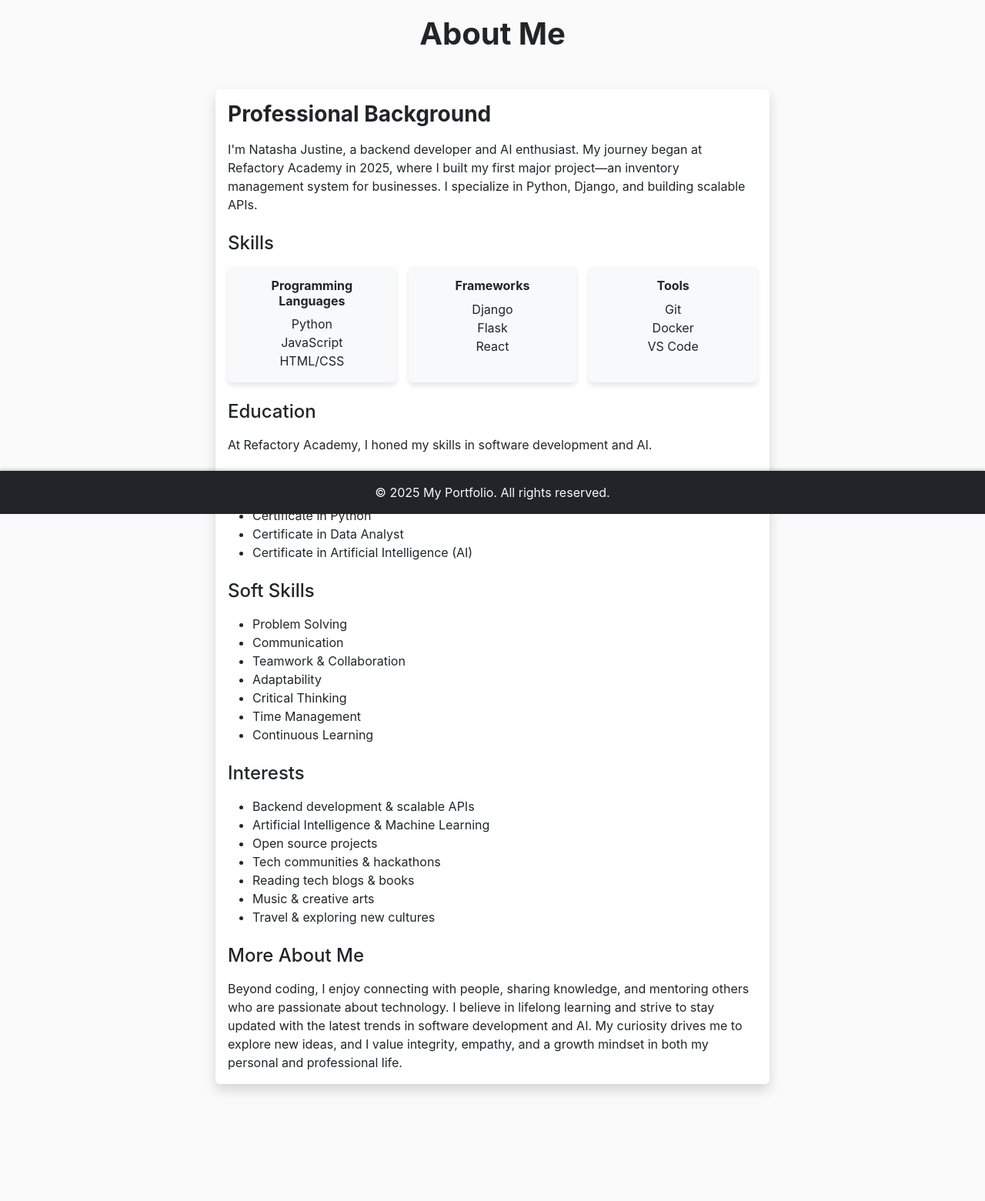
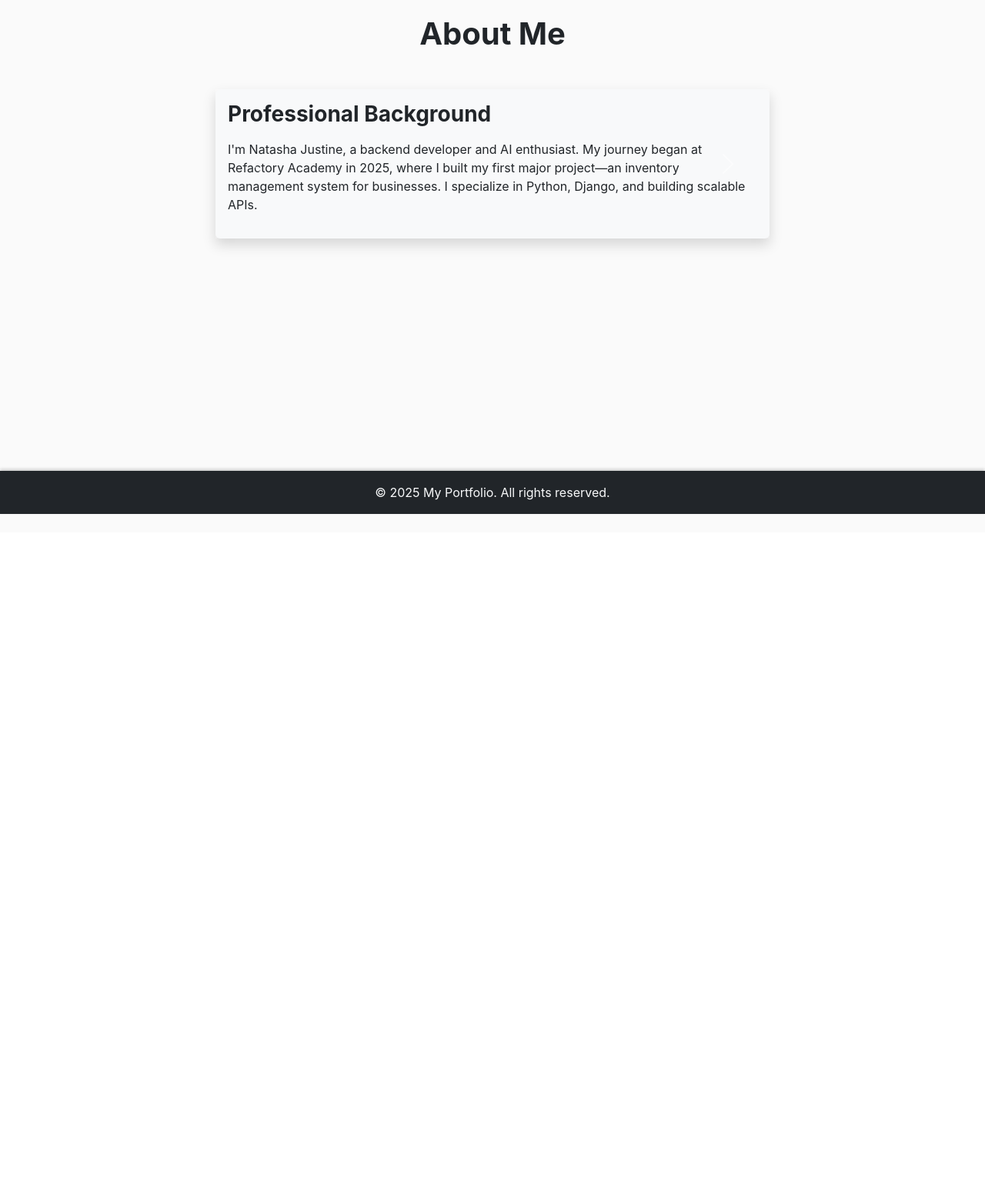
Before and after one commit to natasha709/portfolio, a Python web app: template templates/about.html in a window 1280 px wide. Shown: the part 132-1693 px from the top of the page at 77% size. After the commit the page ends 800 px from the top, so only its background shows below. Run offline with Jinja, Linux system fonts and the light colour scheme; the template is opened without the code that fills it, so the values that code supplies are empty; some libraries are stand-ins or nearby versions.

Commit message:
edited about me file

```diff
--- a/templates/about.html
+++ b/templates/about.html
@@ -7,59 +7,47 @@
     <h1 class="fw-bold mb-5 text-center">About Me</h1>
     <div class="row justify-content-center">
         <div class="col-md-8">
-            <div class="card border-0 shadow mb-4">
+            <div id="aboutCarousel" class="carousel slide shadow mb-4" data-bs-ride="carousel" data-bs-interval="2000">
+                <div class="carousel-inner">
+                    <div class="carousel-item active">
+                        <div class="card border-0 bg-light h-100">
                             <div class="card-body">
                                 <h3 class="card-title fw-bold mb-3">Professional Background</h3>
-                    <p class="mb-3">I'm Natasha Justine, a backend developer and AI enthusiast. My journey began at Refactory Academy in 2025, where I built my first major project—an inventory management system for businesses. I specialize in Python, Django, and building scalable APIs.</p>
-                    <h4 class="mt-4 mb-3">Skills</h4>
-                    <div class="row g-3">
-                        <div class="col-md-4">
+                                <p>I'm Natasha Justine, a backend developer and AI enthusiast. My journey began at Refactory Academy in 2025, where I built my first major project—an inventory management system for businesses. I specialize in Python, Django, and building scalable APIs.</p>
+                            </div>
+                        </div>
+                    </div>
+                    <div class="carousel-item">
                         <div class="card border-0 bg-light h-100">
-                                <div class="card-body text-center">
-                                    <h6 class="fw-bold">Programming Languages</h6>
-                                    <ul class="list-unstyled mb-0">
-                                        <li>Python</li>
-                                        <li>JavaScript</li>
-                                        <li>HTML/CSS</li>
+                            <div class="card-body">
+                                <h4 class="fw-bold mb-3">Skills</h4>
+                                <ul>
+                                    <li>Python, JavaScript, HTML/CSS</li>
+                                    <li>Django, Flask, React</li>
+                                    <li>Git, Docker, VS Code</li>
                                 </ul>
                             </div>
                         </div>
                     </div>
-                        <div class="col-md-4">
+                    <div class="carousel-item">
                         <div class="card border-0 bg-light h-100">
-                                <div class="card-body text-center">
-                                    <h6 class="fw-bold">Frameworks</h6>
-                                    <ul class="list-unstyled mb-0">
-                                        <li>Django</li>
-                                        <li>Flask</li>
-                                        <li>React</li>
+                            <div class="card-body">
+                                <h4 class="fw-bold mb-3">Education</h4>
+                                <p>At Refactory Academy, I honed my skills in software development and AI.</p>
+                                <h4 class="fw-bold mb-3">Certifications</h4>
+                                <ul>
+                                    <li>Certificate in Python</li>
+                                    <li>Certificate in Data Analyst</li>
+                                    <li>Certificate in Artificial Intelligence (AI)</li>
                                 </ul>
                             </div>
                         </div>
                     </div>
-                        <div class="col-md-4">
+                    <div class="carousel-item">
                         <div class="card border-0 bg-light h-100">
-                                <div class="card-body text-center">
-                                    <h6 class="fw-bold">Tools</h6>
-                                    <ul class="list-unstyled mb-0">
-                                        <li>Git</li>
-                                        <li>Docker</li>
-                                        <li>VS Code</li>
-                                    </ul>
-                                </div>
-                            </div>
-                        </div>
-                    </div>
-                    <h4 class="mt-4 mb-3">Education</h4>
-                    <p class="mb-3">At Refactory Academy, I honed my skills in software development and AI.</p>
-                    <h4 class="mt-4 mb-3">Certifications</h4>
-                    <ul class="mb-3">
-                        <li>Certificate in Python</li>
-                        <li>Certificate in Data Analyst</li>
-                        <li>Certificate in Artificial Intelligence (AI)</li>
-                    </ul>
-                    <h4 class="mt-4 mb-3">Soft Skills</h4>
-                    <ul class="mb-3">
+                            <div class="card-body">
+                                <h4 class="fw-bold mb-3">Soft Skills</h4>
+                                <ul>
                                     <li>Problem Solving</li>
                                     <li>Communication</li>
                                     <li>Teamwork & Collaboration</li>
@@ -68,8 +56,14 @@
                                     <li>Time Management</li>
                                     <li>Continuous Learning</li>
                                 </ul>
-                    <h4 class="mt-4 mb-3">Interests</h4>
-                    <ul class="mb-3">
+                            </div>
+                        </div>
+                    </div>
+                    <div class="carousel-item">
+                        <div class="card border-0 bg-light h-100">
+                            <div class="card-body">
+                                <h4 class="fw-bold mb-3">Interests</h4>
+                                <ul>
                                     <li>Backend development & scalable APIs</li>
                                     <li>Artificial Intelligence & Machine Learning</li>
                                     <li>Open source projects</li>
@@ -78,9 +72,26 @@
                                     <li>Music & creative arts</li>
                                     <li>Travel & exploring new cultures</li>
                                 </ul>
-                    <h4 class="mt-4 mb-3">More About Me</h4>
-                    <p class="mb-0">Beyond coding, I enjoy connecting with people, sharing knowledge, and mentoring others who are passionate about technology. I believe in lifelong learning and strive to stay updated with the latest trends in software development and AI. My curiosity drives me to explore new ideas, and I value integrity, empathy, and a growth mindset in both my personal and professional life.</p>
                             </div>
+                        </div>
+                    </div>
+                    <div class="carousel-item">
+                        <div class="card border-0 bg-light h-100">
+                            <div class="card-body">
+                                <h4 class="fw-bold mb-3">More About Me</h4>
+                                <p>Beyond coding, I enjoy connecting with people, sharing knowledge, and mentoring others who are passionate about technology. I believe in lifelong learning and strive to stay updated with the latest trends in software development and AI. My curiosity drives me to explore new ideas, and I value integrity, empathy, and a growth mindset in both my personal and professional life.</p>
+                            </div>
+                        </div>
+                    </div>
+                </div>
+                <button class="carousel-control-prev" type="button" data-bs-target="#aboutCarousel" data-bs-slide="prev">
+                    <span class="carousel-control-prev-icon" aria-hidden="true"></span>
+                    <span class="visually-hidden">Previous</span>
+                </button>
+                <button class="carousel-control-next" type="button" data-bs-target="#aboutCarousel" data-bs-slide="next">
+                    <span class="carousel-control-next-icon" aria-hidden="true"></span>
+                    <span class="visually-hidden">Next</span>
+                </button>
             </div>
         </div>
     </div>
```
Lines whose indentation alone changed are shown as unchanged.
